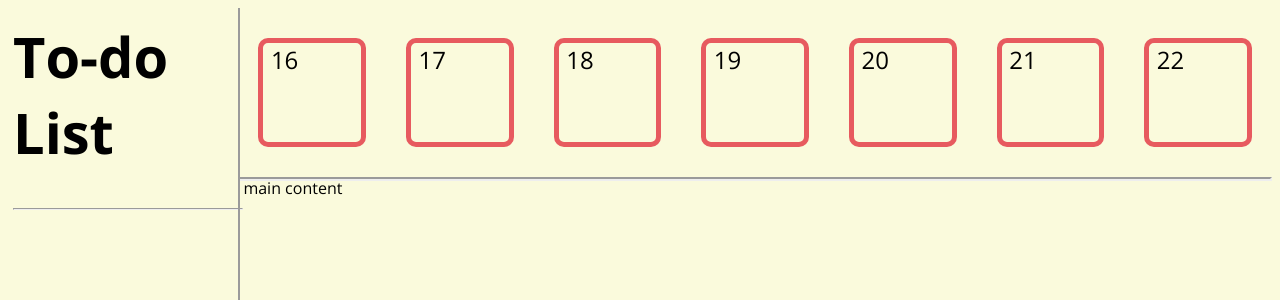
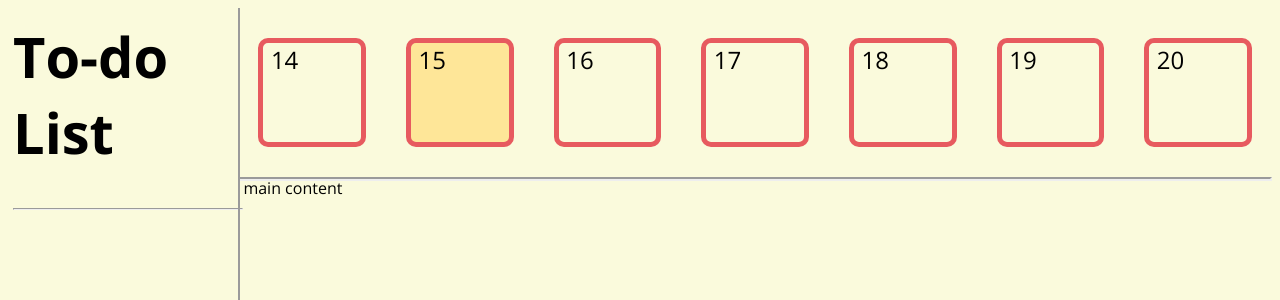
Before and after one commit to Phandastick/Task-List-ReactJS, a React (Vite) app: page / in a window 1280 px wide. Shown: the top 300 px of the page. Built offline with nearby package versions, Linux system fonts and the light colour scheme; no server answers.

Commit message:
Small commit

```diff
--- a/src/app/components/navbar/navbar.jsx
+++ b/src/app/components/navbar/navbar.jsx
@@ -9,6 +9,7 @@ function getDateList(){
 
     //find sunday's date
     todayDate = todayDate-dayofweek
+    date.setDate(todayDate)
     // console.log(date.getDate())
 
     for(var i = 0; i < 7; i++){
```
